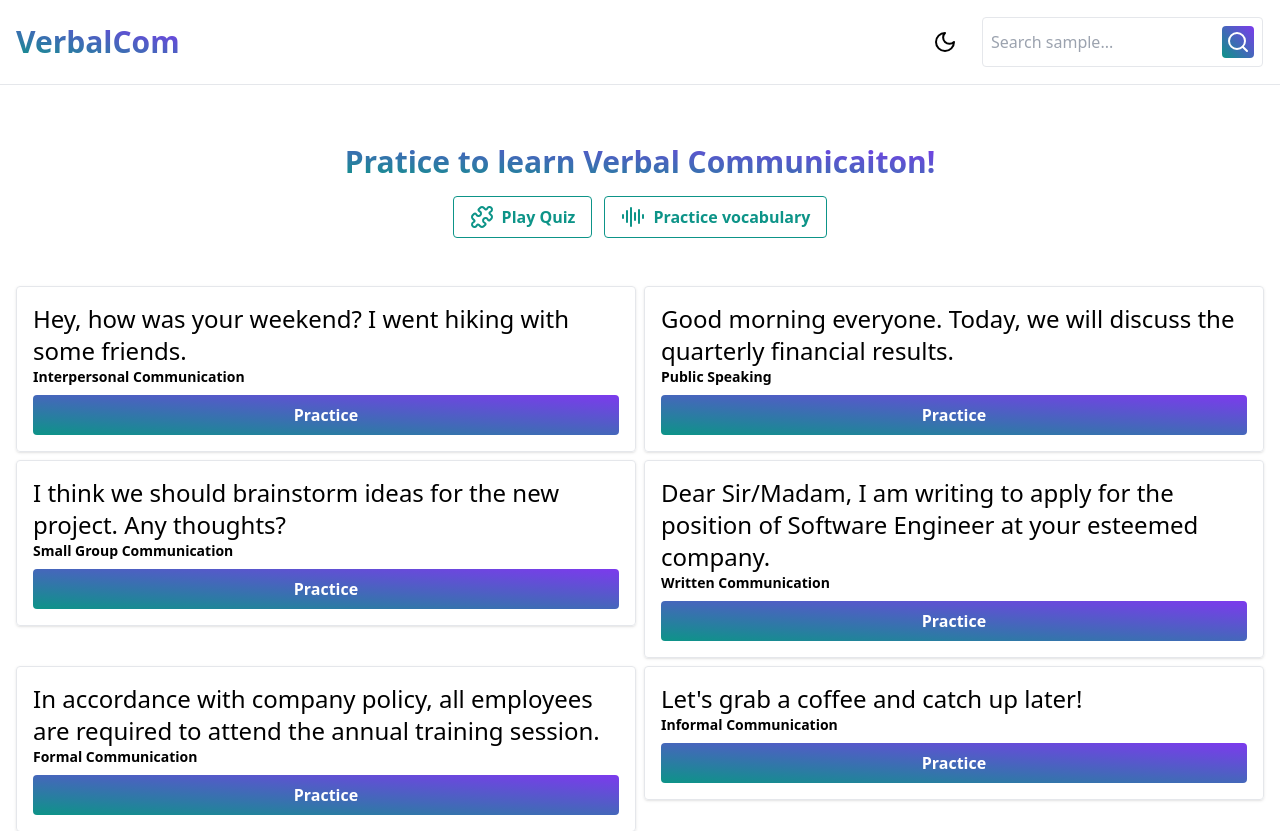
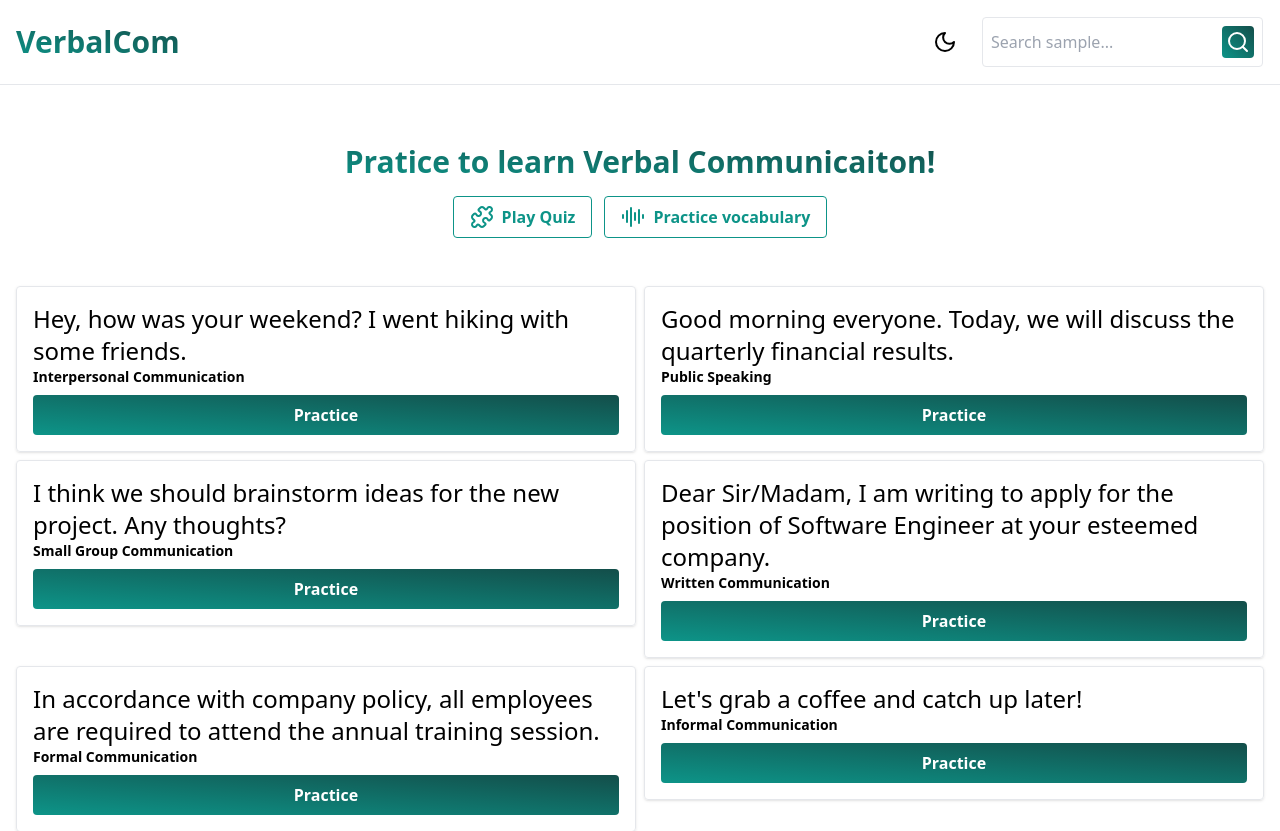
Before and after one commit to ashsajal1/verbalcom, a Vue app: page / in a window 1280 px wide. Shown: the top 831 px of the page. Built offline with nearby package versions, Linux system fonts and the light colour scheme.

Commit message:
style: change secondary color

```diff
--- a/tailwind.config.js
+++ b/tailwind.config.js
@@ -6,7 +6,7 @@ module.exports = {
     extend: {
       colors: {
         primary: teal[600],
-        secondary: violet[600],
+        secondary: teal[900],
       },
       fontFamily: {
         ubuntu: ['Ubuntu', 'sans-serif'],
```
